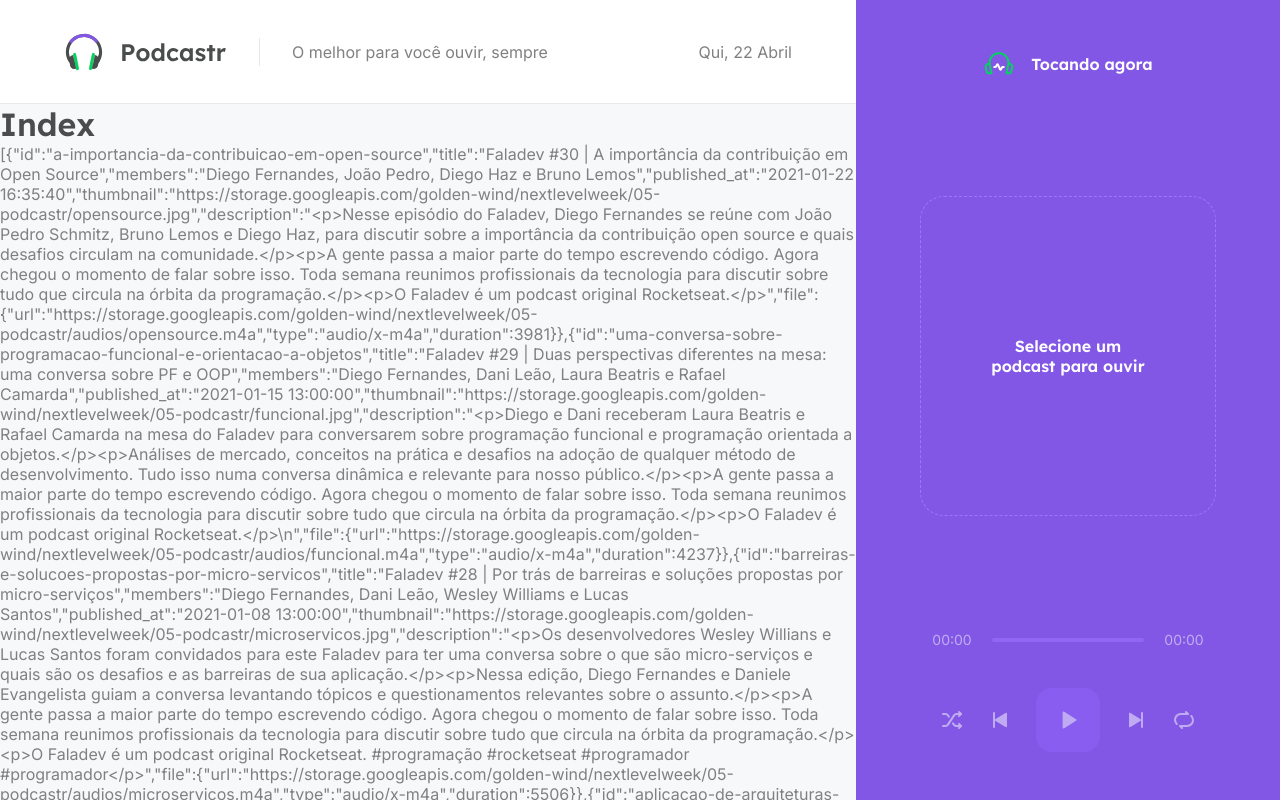
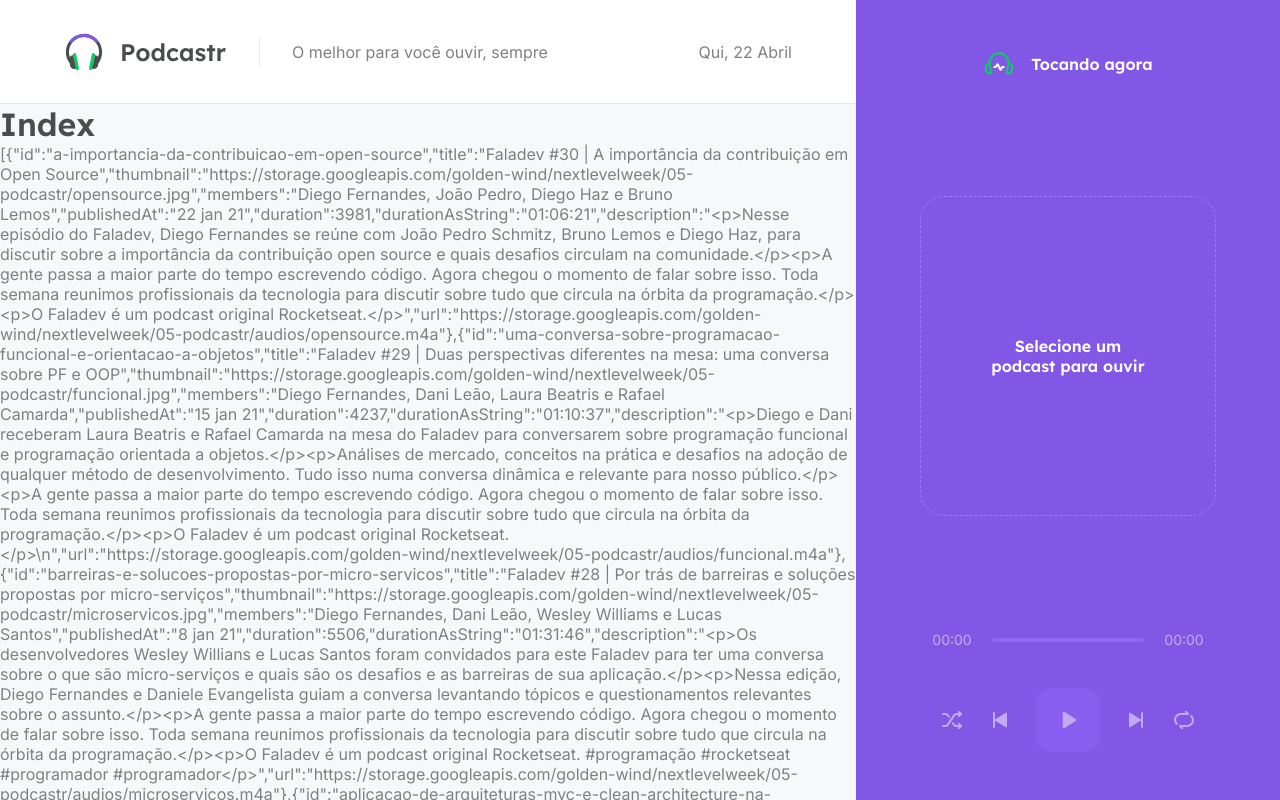
Before and after one commit to mykaeull/podcastr, a Next.js app: page / in a window 1280 px wide. Shown: the top 800 px of the page. Built offline with nearby package versions, Linux system fonts and the light colour scheme; data requests are answered from the project's data file.

Commit message:
Desenvolvendo a tela de home

```diff
--- a/src/pages/index.tsx
+++ b/src/pages/index.tsx
@@ -1,11 +1,19 @@
 import { GetStaticProps } from "next"
 import { api } from "../services/api"
+import { format, parseISO } from "date-fns"
+import ptBR from "date-fns/locale/pt-BR"
+import { convertDurationToTimeString } from "../utils/convertDurationToTimeString"
 
 interface Episode {
   id: string;
   title: string;
+  thumbnail: string;
   members: string;
-  published_at: string;
+  publishedAt: string;
+  duration: number;
+  durationAsString: string;
+  description: string;
+  url: string;
 }
 
 interface HomeProps {
@@ -31,9 +39,23 @@
     }
   })
 
+  const episodes = data.map((e) => {
+    return {
+      id: e.id,
+      title: e.title,
+      thumbnail: e.thumbnail,
+      members: e.members,
+      publishedAt: format(parseISO(e.published_at), 'd MMM yy', { locale: ptBR }),
+      duration: Number(e.file.duration),
+      durationAsString: convertDurationToTimeString(Number(e.file.duration)),
+      description: e.description,
+      url: e.file.url
+    }
+  })
+
   return {
     props: {
-      episodes: data
+      episodes: episodes
     },
     revalidate: 60 * 60 * 8
   }
--- /dev/null
+++ b/src/utils/convertDurationToTimeString.ts
@@ -0,0 +1,11 @@
+export function convertDurationToTimeString(duration: number) {
+    const hours = Math.floor(duration / 3600)
+    const minutes = Math.floor((duration % 3600) / 60)
+    const seconds = duration % 60
+
+    const timeString = [hours, minutes, seconds]
+        .map((e) => String(e).padStart(2, '0'))
+        .join(':')
+
+    return timeString
+}
```
